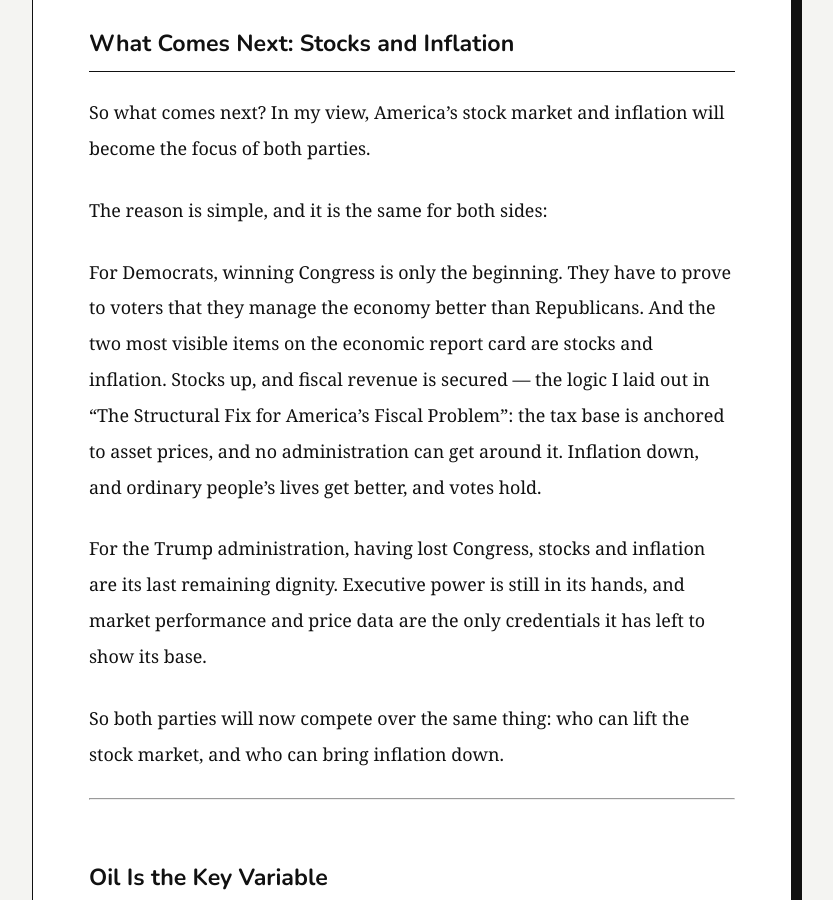
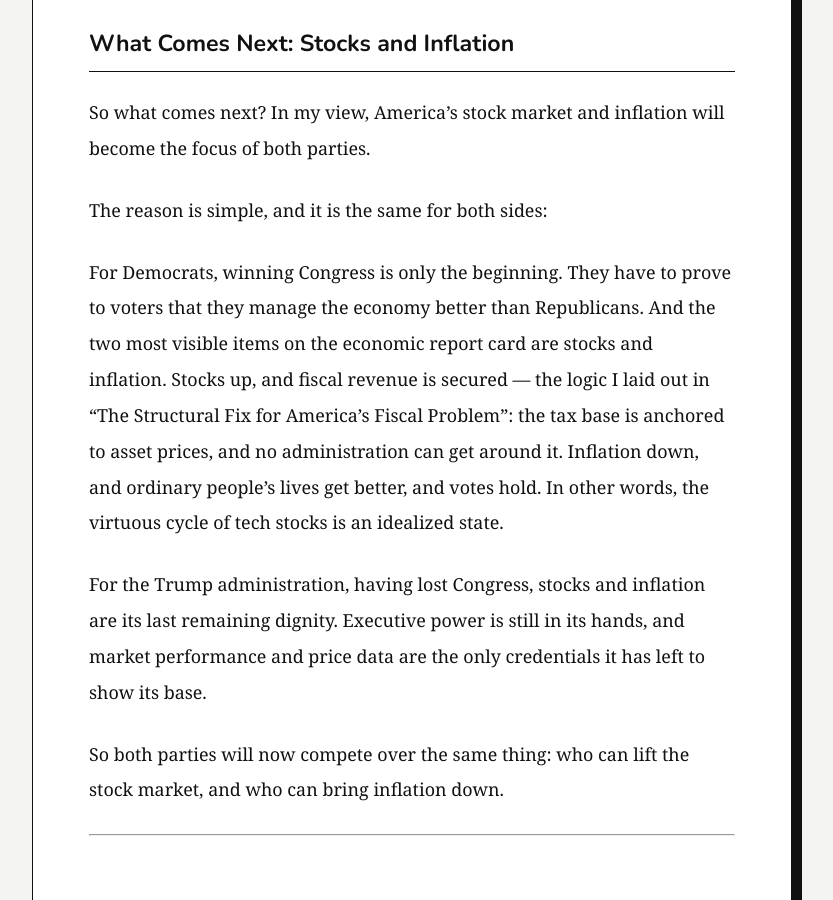
Before and after one commit to LianruLiu/LianruLiu.github.io, a Jekyll site: the page built from _posts/2026-11-04-Midterms-Stocks-Inflation.md, in a window 1280 px wide and 900 px high, scrolled down 1437 px. Shown: the whole window, without its empty margins (228-1061 px from the left). Built offline with Jekyll 4.4.1, drawn with Linux system fonts in a browser that asks for light colours; some of the changed text lies outside the part shown.

Commit message:
Update post: After the Midterms (add tech-stock cycle note)

```diff
--- a/_posts/2026-11-04-Midterms-Stocks-Inflation.md
+++ b/_posts/2026-11-04-Midterms-Stocks-Inflation.md
@@ -26,7 +26,7 @@ So what comes next? In my view, America's stock market and inflation will become
 
 The reason is simple, and it is the same for both sides:
 
-For Democrats, winning Congress is only the beginning. They have to prove to voters that they manage the economy better than Republicans. And the two most visible items on the economic report card are stocks and inflation. Stocks up, and fiscal revenue is secured — the logic I laid out in "The Structural Fix for America's Fiscal Problem": the tax base is anchored to asset prices, and no administration can get around it. Inflation down, and ordinary people's lives get better, and votes hold.
+For Democrats, winning Congress is only the beginning. They have to prove to voters that they manage the economy better than Republicans. And the two most visible items on the economic report card are stocks and inflation. Stocks up, and fiscal revenue is secured — the logic I laid out in "The Structural Fix for America's Fiscal Problem": the tax base is anchored to asset prices, and no administration can get around it. Inflation down, and ordinary people's lives get better, and votes hold. In other words, the virtuous cycle of tech stocks is an idealized state.
 
 For the Trump administration, having lost Congress, stocks and inflation are its last remaining dignity. Executive power is still in its hands, and market performance and price data are the only credentials it has left to show its base.
 
```
